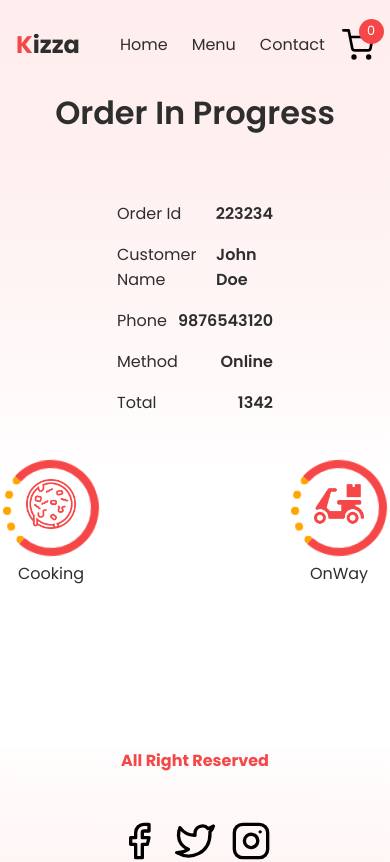
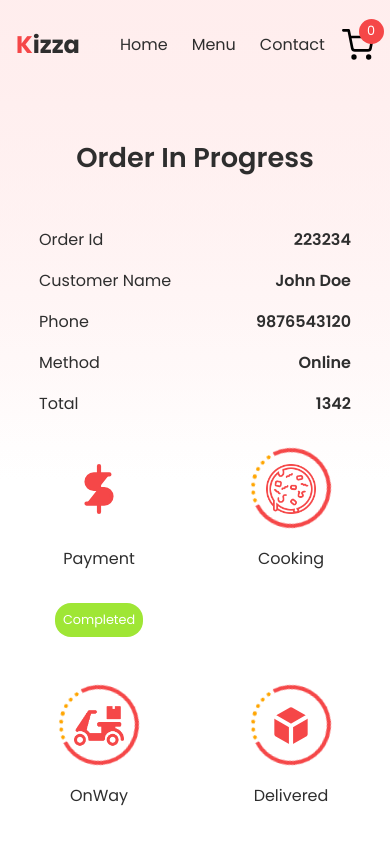
Before and after one commit to deepaksnegi/kizza, a Next.js app: page /orders in a window 390 px wide. Shown: the top 862 px of the page. Built offline with nearby package versions, Linux system fonts and the light colour scheme.

Commit message:
updated ui design

```diff
--- a/src/styles/Cart.module.css
+++ b/src/styles/Cart.module.css
@@ -32,6 +32,7 @@
 
 .removeIcon {
   cursor: pointer;
+  user-select: none;
 }
 
 .cart {
--- a/src/styles/Order.module.css
+++ b/src/styles/Order.module.css
@@ -77,3 +77,33 @@
   padding: 0.5rem;
   font-size: 0.8rem;
 }
+
+@media screen and (max-width: 768px) {
+  .container {
+    gap: 3rem;
+    margin-top: 3rem;
+  }
+
+  .heading {
+    font-size: 1.7rem;
+    font-weight: 600;
+  }
+
+  .details {
+    width: 80%;
+  }
+
+  .statusContainer {
+    justify-content: center;
+    gap: 4rem 9rem;
+    flex-wrap: wrap;
+  }
+
+  .active {
+    top: -1rem;
+    border: 0.3rem solid var(--themeRed);
+    border-top: 0.3rem dotted orange;
+    width: 5rem;
+    height: 5rem;
+  }
+}
--- a/src/styles/Pizza.module.css
+++ b/src/styles/Pizza.module.css
@@ -88,6 +88,7 @@
 
 .counter > img {
   cursor: pointer;
+  user-select: none;
 }
 
 .add {
@@ -106,8 +107,8 @@
   }
 
   .pizzaImage {
-    width: 50%;
-    height: 50%;
+    width: 16rem;
+    height: 14rem;
   }
 
   .pizzaDetail {
--- a/src/styles/globals.css
+++ b/src/styles/globals.css
@@ -75,6 +75,7 @@ button {
   border: none;
   font-size: 1.1rem;
   cursor: pointer;
+  user-select: none;
 }
 
 .themeTextColor {
```
Also changed, not shown: src/styles/Menu.module.css (+3 -4 lines).
